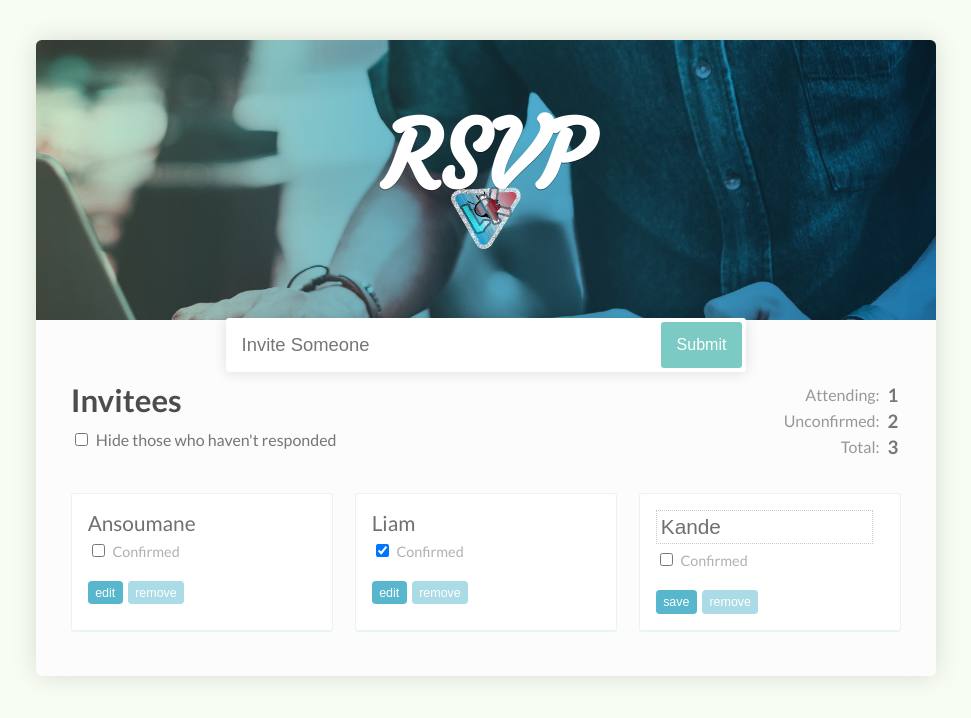
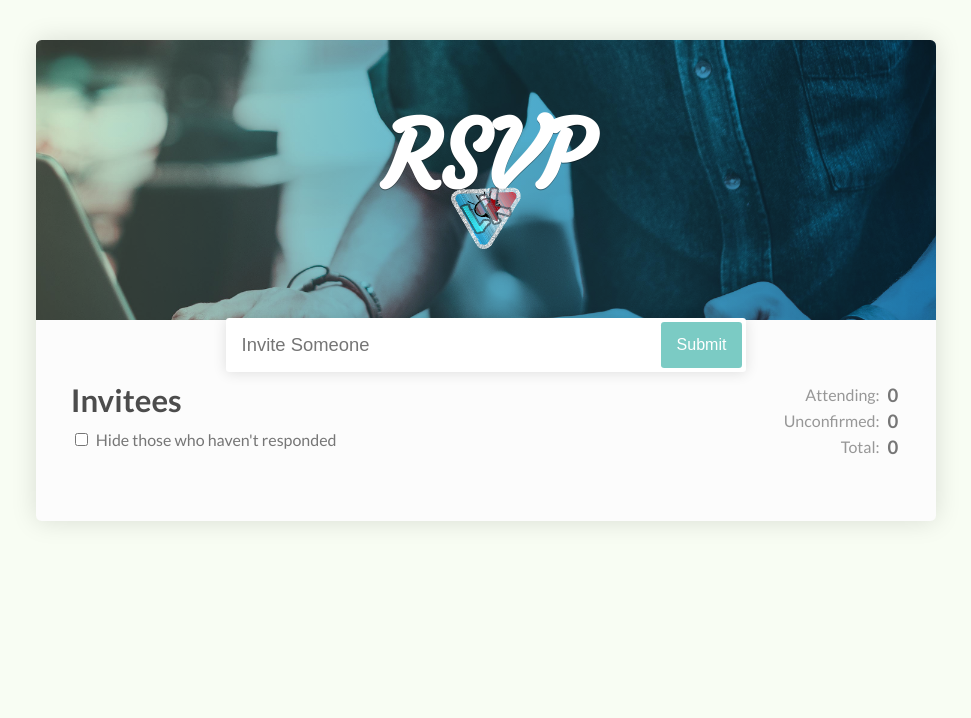
Before and after one commit to liamkande/LK-RSVP, a React (Create React App) app: page / in a window 1280 px wide. Shown: the top 718 px of the page, without its empty margins (154-1125 px from the left). Built offline with nearby package versions, Linux system fonts and the light colour scheme.

Commit message:
Fixed Filter Bug

```diff
--- a/src/App.js
+++ b/src/App.js
@@ -8,29 +8,21 @@
   state = {
     isFiltered: false,
     pendingGuest:"",
-    guests: [
-      {
-        name: 'Ansoumane',
-        isConfirmed: false,
-        isEditing: false
-      },
-      {
-        name: 'Liam',
-        isConfirmed: true,
-        isEditing: false
-      },
-      {
-        name: 'Kande',
-        isConfirmed: false,
-        isEditing: true
-      }
-    ]
+    guests: []
   }
 
-toggleGuestPropertyAt = (property, indexToChange) =>
+  lastGuestId= 0
+
+  newGuestId = () => {
+    const id = this.lastGuestId
+    this.lastGuestId += 1;
+    return id
+  }
+
+toggleGuestPropertyAt = (property, id) =>
   this.setState({
-    guests: this.state.guests.map((guest, index) => {
-      if (index === indexToChange) {
+    guests: this.state.guests.map(guest => {
+      if (id === guest.id) {
         return {
           ...guest,
           [property]: !guest[property]
@@ -40,24 +32,21 @@
     })
   })
 
-toggleConfirmationAt = index =>
-  this.toggleGuestPropertyAt("isConfirmed", index)
+toggleConfirmationAt = id =>
+  this.toggleGuestPropertyAt("isConfirmed", id)
 
-toggleEditingAt = index =>
-  this.toggleGuestPropertyAt("isEditing", index)
+toggleEditingAt = id =>
+  this.toggleGuestPropertyAt("isEditing", id)
 
-removeGuestAt = index =>
+removeGuestAt = id =>
 this.setState({
-  guests:[
-    ...this.state.guests.slice(0, index),
-    ...this.state.guests.slice(index + 1)
-  ]
+  guests: this.state.guests.filter(guest => id !== guest.id)
 })
 
-setNameAt = (name, indexToChange) =>
+setNameAt = (name, id) =>
   this.setState({
     guests: this.state.guests.map((guest, index) => {
-      if (index === indexToChange) {
+      if (id === guest.id) {
         return {
           ...guest,
           name
@@ -75,12 +64,14 @@
 
 newGuestSubmitHandler = e => {
   e.preventDefault()
+  const id = this.newGuestId()
   this.setState({
     guests: [
       {
         name:this.state.pendingGuest,
         isConfirmed: false,
-        isEditing: false
+        isEditing: false,
+        id
       },
       ...this.state.guests
     ],
--- a/src/MainContent/GuestList/index.js
+++ b/src/MainContent/GuestList/index.js
@@ -15,10 +15,10 @@
           name={guest.name}
           isConfirmed={guest.isConfirmed}
           isEditing={guest.isEditing}
-          handleConfirmation={() => props.toggleConfirmationAt(index)}
-          handleToggleEditing={() => props.toggleEditingAt(index)}
-          setName={text => props.setNameAt(text, index)}
-          handleRemove={() => props.removeGuestAt(index)} />
+          handleConfirmation={() => props.toggleConfirmationAt(guest.id)}
+          handleToggleEditing={() => props.toggleEditingAt(guest.id)}
+          setName={text => props.setNameAt(text, guest.id)}
+          handleRemove={() => props.removeGuestAt(guest.id)} />
       )}
   </ul>
 
```
Also changed, not shown: src/LKweblogo0.svg (deleted).
